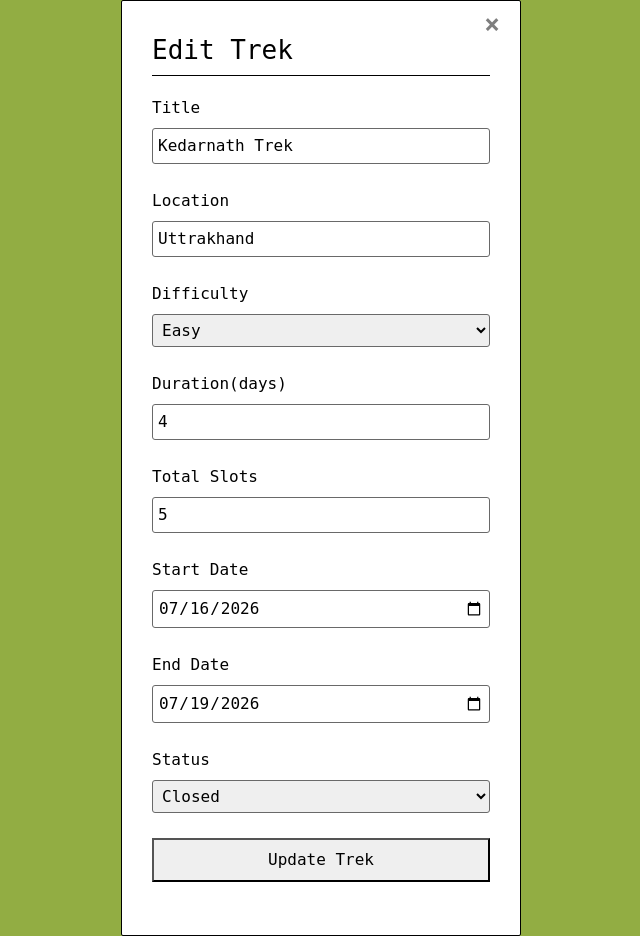
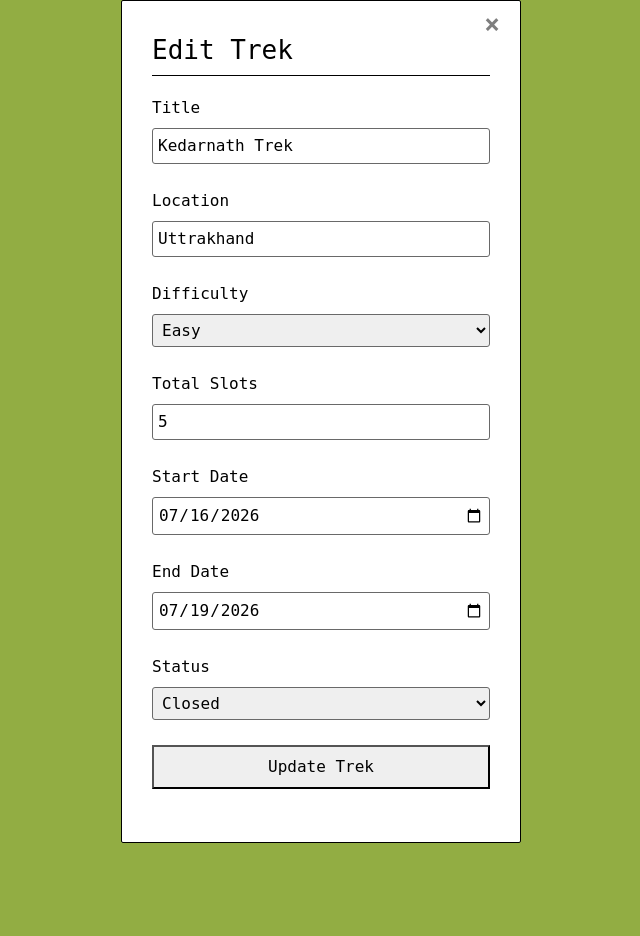
Before and after one commit to 24f1000135/trekking-management-app, a Flask app: page /admin/edit_trek/1 in a window 1280 px wide. Shown: the whole page, without its empty margins (319-959 px from the left). After the commit the page ends 843 px from the top, so only its background shows below. Run offline with Flask 3, Linux system fonts and the light colour scheme; a user stored in the database is signed in; data comes from the database, SQL or seed files in the repository.

Commit message:
TMA-CM-6: Fixed manual input of duration to auto calculation from start and end date

```diff
--- a/templates/admin/edit_trek.html
+++ b/templates/admin/edit_trek.html
@@ -30,10 +30,6 @@
                         </select>
                     </div>
                     <div class="input-box">
-                        <label>Duration(days)</label>
-                        <input type="number" name="duration" min="1" value="{{ trek.duration }}" required>
-                    </div>
-                    <div class="input-box">
                         <label>Total Slots</label>
                         <input type="number" name="total_slots" min="1" value="{{ trek.total_slots }}" required>
                     </div>
```
